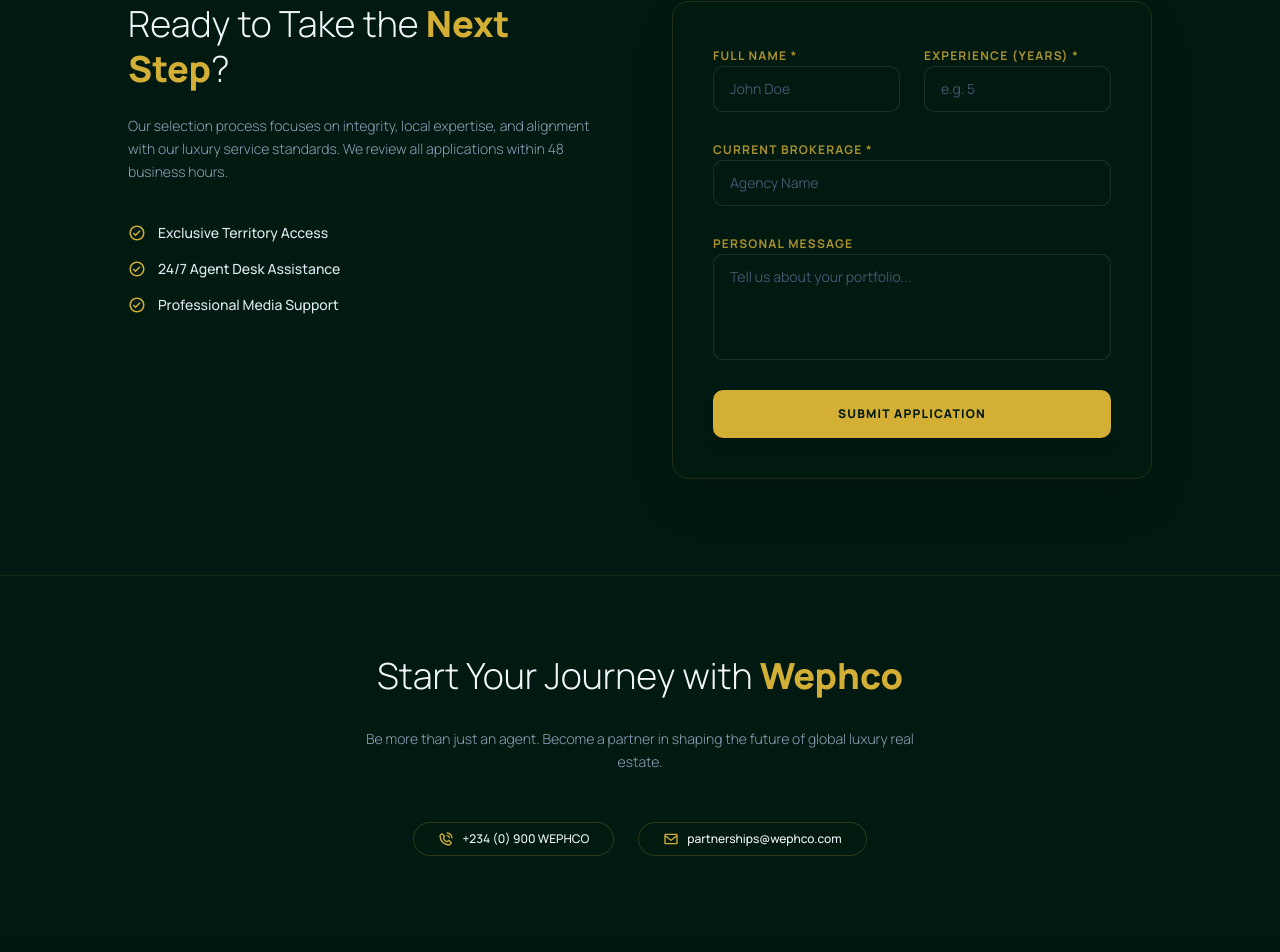
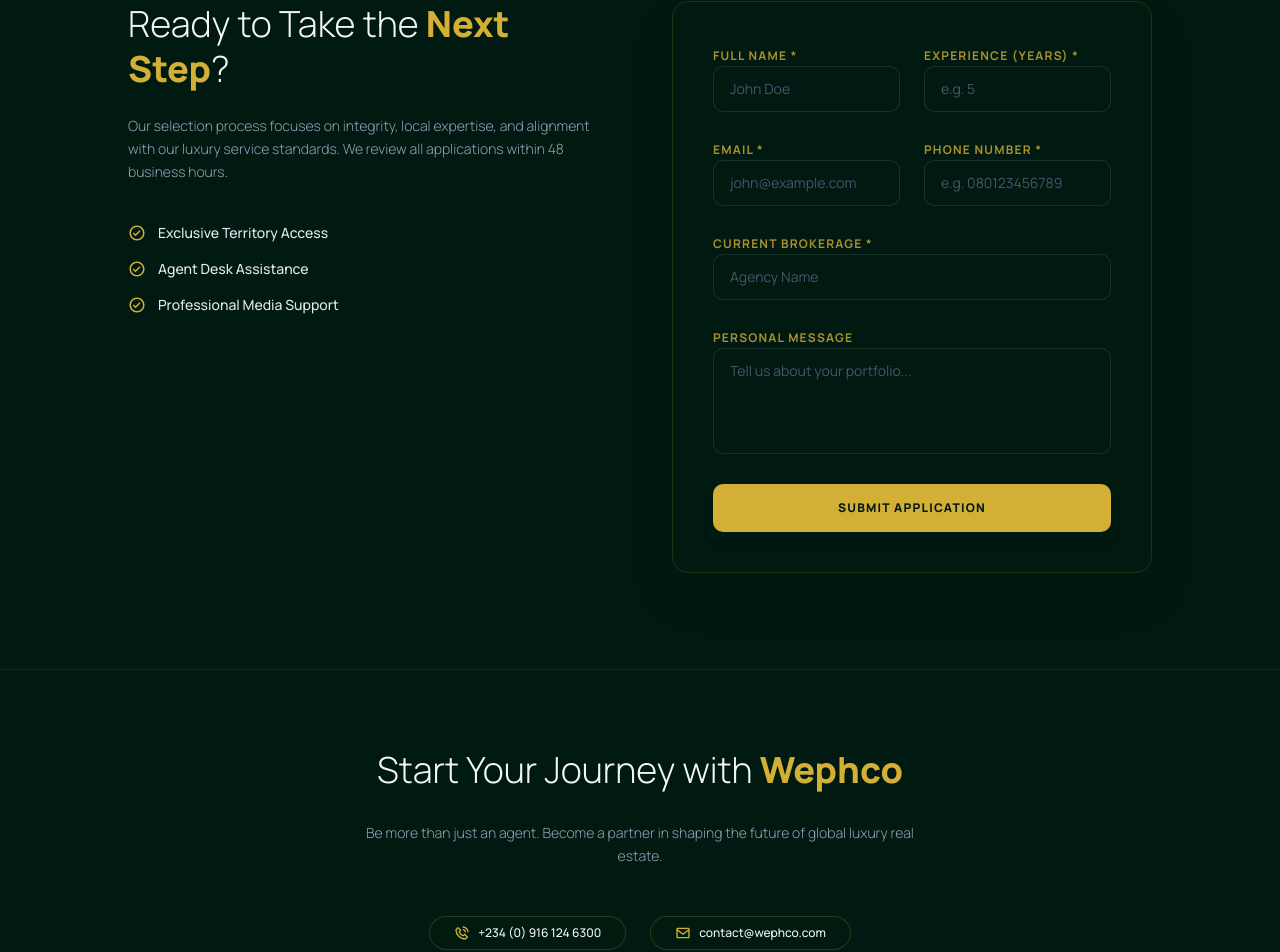
Before and after one commit to nsilva1/wephco-website-v2, a Next.js app: page /affiliates in a window 1280 px wide. Shown: the part 1822-2774 px from the top of the page. Built offline with nearby package versions, Linux system fonts and the light colour scheme; no server answers.

Commit message:
affiliates page update completed

```diff
--- a/app/(root)/affiliates/page.tsx
+++ b/app/(root)/affiliates/page.tsx
@@ -13,15 +13,18 @@
   BiEnvelope,
   BiPhoneCall
 } from 'react-icons/bi';
+import { FIRESTORE_COLLECTIONS } from '@/lib/constants';
 
 export default function AffiliatesPage() {
   const [name, setName] = useState('');
   const [experience, setExperience] = useState('');
   const [brokerage, setBrokerage] = useState('');
+  const [email, setEmail] = useState('');
+  const [phone, setPhone] = useState('');
   const [message, setMessage] = useState('');
   const [submitting, setSubmitting] = useState(false);
 
-  const handleSubmit = async (e: React.FormEvent) => {
+  const handleSubmit = async (e: React.SubmitEvent) => {
     e.preventDefault();
     if (!name || !experience || !brokerage) {
       toast.warning('Please fill in all required fields');
@@ -32,11 +35,14 @@
       setSubmitting(true);
 
       // Save application details to 'agentApplications' collection in Firestore
-      await addDoc(collection(db, 'agentApplications'), {
+      await addDoc(collection(db, FIRESTORE_COLLECTIONS.AFFILIATES), {
         name,
         experience: Number(experience),
         currentBrokerage: brokerage,
+        phone,
+        email,
         message: message || 'I am interested in joining the network.',
+        verified: false,
         createdAt: new Date()
       });
 
@@ -47,6 +53,8 @@
       setExperience('');
       setBrokerage('');
       setMessage('');
+      setPhone('');
+      setEmail('');
     } catch (error) {
       console.error('Error submitting application: ', error);
       toast.error('Failed to submit application. Please try again.');
@@ -66,16 +74,13 @@
       {/* Hero Section */}
       <section className="relative h-[550px] flex items-center justify-center px-6 overflow-hidden">
         <div
-          className="absolute inset-0 bg-cover bg-center brightness-[0.4] scale-103"
+          className="absolute inset-0 bg-cover bg-center scale-103"
           style={{
             backgroundImage: `linear-gradient(to right, rgba(2, 38, 24, 0.9), rgba(10, 15, 13, 0.85)), url('https://lh3.googleusercontent.com/aida-public/AB6AXuAOLGUwyUhxm-nLIji8OosXtupLJ3ECjoz5IZVmbj7-AfMy8MPcNvFChsrbZa_kdRxdCUMhD1XmRM7Ee2NCNozx_55eRUVUkcidxHhboEGzTyte8fyYSyaYNz4H9kmCcpfuzNFdpRidlqaKcFXbONMrbPVxWIXky9ES9gBt3CrR9WLUBGKZu-3oeIaPTz3OPZmVjJELjqKd7T3AooE8RSuFNsKfmC28wGg-tlE2STmXEG-eydvL1jT1xKLj4zcWQe9siVO4Id_JXc_c')`
           }}
         ></div>
 
         <div className="relative z-10 max-w-4xl text-center space-y-6 mt-12 md:mt-0">
-          <span className="inline-block text-primary font-bold tracking-widest uppercase mb-2 text-xs px-5 py-2 rounded-full border border-primary/30 bg-primary/10">
-            Corporate Partnerships
-          </span>
           <h1 className="text-5xl md:text-7xl font-black text-slate-100 leading-tight">
             Join the <span className="text-primary italic">Elite</span> Network
           </h1>
@@ -223,7 +228,7 @@
               </div>
               <div className="flex items-center gap-3 text-primary">
                 <BiCheckCircle className="text-lg" />
-                <span className="text-slate-200 text-sm font-medium">24/7 Agent Desk Assistance</span>
+                <span className="text-slate-200 text-sm font-medium">Agent Desk Assistance</span>
               </div>
               <div className="flex items-center gap-3 text-primary">
                 <BiCheckCircle className="text-lg" />
@@ -255,6 +260,31 @@
                       placeholder="e.g. 5"
                       value={experience}
                       onChange={(e) => setExperience(e.target.value)}
+                      className="w-full bg-background-dark border border-white/10 rounded-lg px-4 py-3 text-slate-100 focus:ring-1 focus:ring-primary focus:border-primary outline-none transition-all placeholder:text-slate-600 text-sm"
+                    />
+                  </div>
+                </div>
+
+                <div className="grid grid-cols-1 md:grid-cols-2 gap-6">
+                  <div className="space-y-2">
+                    <label className="text-xs font-bold uppercase tracking-widest text-primary/80">Email *</label>
+                    <input
+                      required
+                      type="email"
+                      placeholder="john@example.com"
+                      value={email}
+                      onChange={(e) => setEmail(e.target.value)}
+                      className="w-full bg-background-dark border border-white/10 rounded-lg px-4 py-3 text-slate-100 focus:ring-1 focus:ring-primary focus:border-primary outline-none transition-all placeholder:text-slate-600 text-sm"
+                    />
+                  </div>
+                  <div className="space-y-2">
+                    <label className="text-xs font-bold uppercase tracking-widest text-primary/80">Phone Number *</label>
+                    <input
+                      required
+                      type="tel"
+                      placeholder="e.g. 080123456789"
+                      value={phone}
+                      onChange={(e) => setPhone(e.target.value)}
                       className="w-full bg-background-dark border border-white/10 rounded-lg px-4 py-3 text-slate-100 focus:ring-1 focus:ring-primary focus:border-primary outline-none transition-all placeholder:text-slate-600 text-sm"
                     />
                   </div>
@@ -309,11 +339,11 @@
           <div className="flex flex-wrap justify-center gap-6 pt-4">
             <div className="flex items-center gap-2 px-6 py-2 bg-background-dark/50 rounded-full border border-primary/20">
               <BiPhoneCall className="text-primary text-base" />
-              <span className="text-xs font-medium">+234 (0) 900 WEPHCO</span>
+              <span className="text-xs font-medium">+234 (0) 916 124 6300</span>
             </div>
             <div className="flex items-center gap-2 px-6 py-2 bg-background-dark/50 rounded-full border border-primary/20">
               <BiEnvelope className="text-primary text-base" />
-              <span className="text-xs font-medium">partnerships@wephco.com</span>
+              <span className="text-xs font-medium">contact@wephco.com</span>
             </div>
           </div>
         </div>
--- a/lib/constants.ts
+++ b/lib/constants.ts
@@ -277,4 +277,5 @@
     KYC: 'kyc',
     INQUIRY: 'inquiry',
     JOB_APPLICATIONS: 'job_applications',
+    AFFILIATES: 'affiliates',
 }
```
